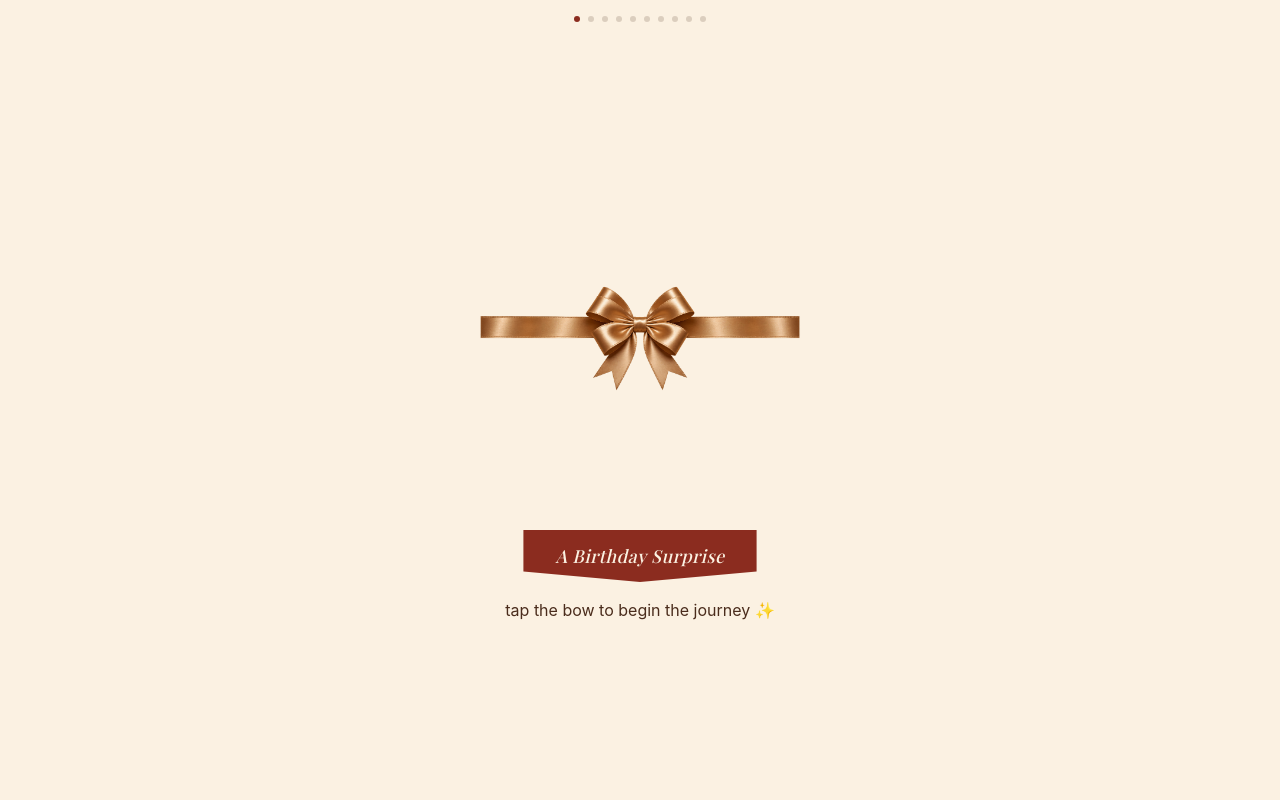
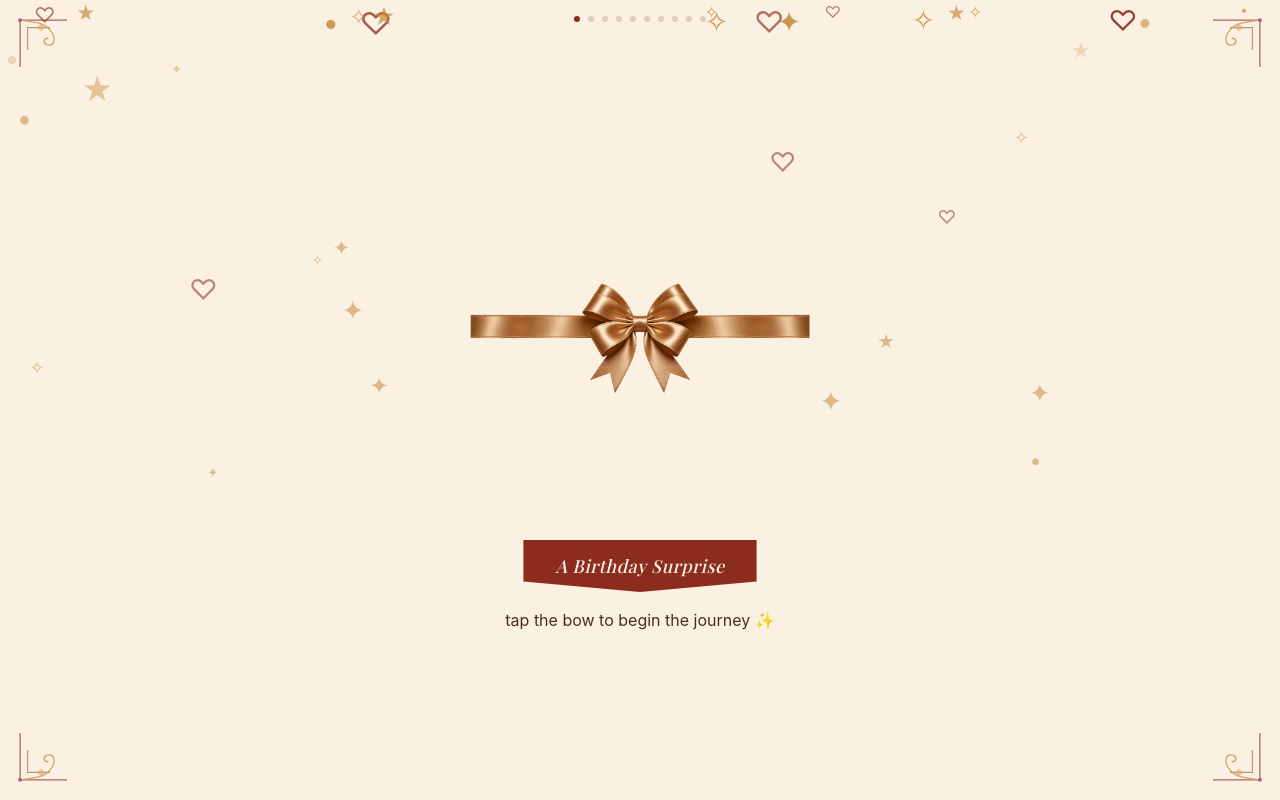
Before and after one commit to SUBAGOVINTHAN/my-birthday-site, a React (Vite) app: page / in a window 1280 px wide. Built offline with nearby package versions, Linux system fonts and the light colour scheme; a web font is replaced by a local one.

Commit message:
add vercel rewrite config

```diff
--- a/src/components/birthday/screens/WelcomeScreen.jsx
+++ b/src/components/birthday/screens/WelcomeScreen.jsx
@@ -3,6 +3,38 @@ import { useNavigate } from "react-router-dom";
 import { COLORS } from "../constants";
 import { useAudio } from "../context/AudioContext";
 import bowImg from "../../../assets/bow2.png";
+import FloatingParticles from "../shared/FloatingParticles";
+
+function CornerFrame({ corner }) {
+  const pos = {
+    topLeft: { top: "18px", left: "18px" },
+    topRight: { top: "18px", right: "18px" },
+    bottomLeft: { bottom: "18px", left: "18px" },
+    bottomRight: { bottom: "18px", right: "18px" },
+  };
+  const flip = {
+    topLeft: "scaleX(1) scaleY(1)",
+    topRight: "scaleX(-1) scaleY(1)",
+    bottomLeft: "scaleX(1) scaleY(-1)",
+    bottomRight: "scaleX(-1) scaleY(-1)",
+  };
+  return (
+    <svg
+      viewBox="0 0 90 90"
+      className="fixed z-[1] pointer-events-none opacity-70 w-14 h-14 sm:w-24 sm:h-24"
+      style={{ ...pos[corner], transform: flip[corner] }}
+    >
+      <path d="M2 46 L2 2 L46 2" fill="none" stroke={COLORS.rust} strokeWidth="1.2" />
+      <path d="M9 30 L9 9 L30 9" fill="none" stroke={COLORS.rust} strokeWidth="1" opacity="0.75" />
+      <path
+        d="M2 2 C 16 4, 26 4, 32 14 C 36 21, 33 27, 27 25 C 23 23.5, 24 19, 28 19"
+        fill="none" stroke={COLORS.gold} strokeWidth="1.3" strokeLinecap="round"
+      />
+      <path d="M18 8 C 21 5, 25 6, 24 10 C 23 13, 19 12, 18 8 Z" fill={COLORS.gold} opacity="0.65" />
+      <circle cx="2" cy="2" r="1.8" fill={COLORS.rust} />
+    </svg>
+  );
+}
 
 export default function WelcomeScreen() {
   const navigate = useNavigate();
@@ -57,13 +89,31 @@ export default function WelcomeScreen() {
         .hint-enter { animation: hint-fade 0.7s ease-out 0.6s forwards; opacity: 0; }
       `}</style>
 
-      {/* page bg */}
+      {/* same warm backdrop as GiftScreen, for visual continuity */}
+      <div
+        className="fixed inset-0 -z-20 pointer-events-none"
+        style={{
+          background:
+            "radial-gradient(circle at 20% 15%, rgba(203,161,53,0.32), transparent 55%)," +
+            "radial-gradient(circle at 85% 20%, rgba(168,69,58,0.28), transparent 55%)," +
+            "radial-gradient(circle at 15% 85%, rgba(168,69,58,0.24), transparent 55%)," +
+            "radial-gradient(circle at 85% 85%, rgba(138,154,122,0.26), transparent 55%)," +
+            "radial-gradient(circle at 50% 50%, rgba(203,161,53,0.14), transparent 65%)",
+        }}
+      />
       <div className="fixed inset-0 -z-10" style={{ background: COLORS.cream }} />
+      <FloatingParticles />
 
-      {/* bow — a real, sized element in normal flow, not a full-viewport background */}
+      <CornerFrame corner="topLeft" />
+      <CornerFrame corner="topRight" />
+      <CornerFrame corner="bottomLeft" />
+      <CornerFrame corner="bottomRight" />
+
+      {/* bow — bigger, real presence, sized relative to viewport not a fixed px value */}
       <div
         onClick={handleStart}
-        className="relative cursor-pointer w-64 h-64 sm:w-80 sm:h-80"
+        className="relative cursor-pointer"
+        style={{ width: "min(78vw, 340px)", height: "min(78vw, 340px)" }}
       >
         <div
           className={`bow-half-left absolute inset-0 ${mounted ? "bow-enter" : ""} ${!opening && mounted ? "bow-idle" : ""} ${opening ? "opening" : ""}`}
```
